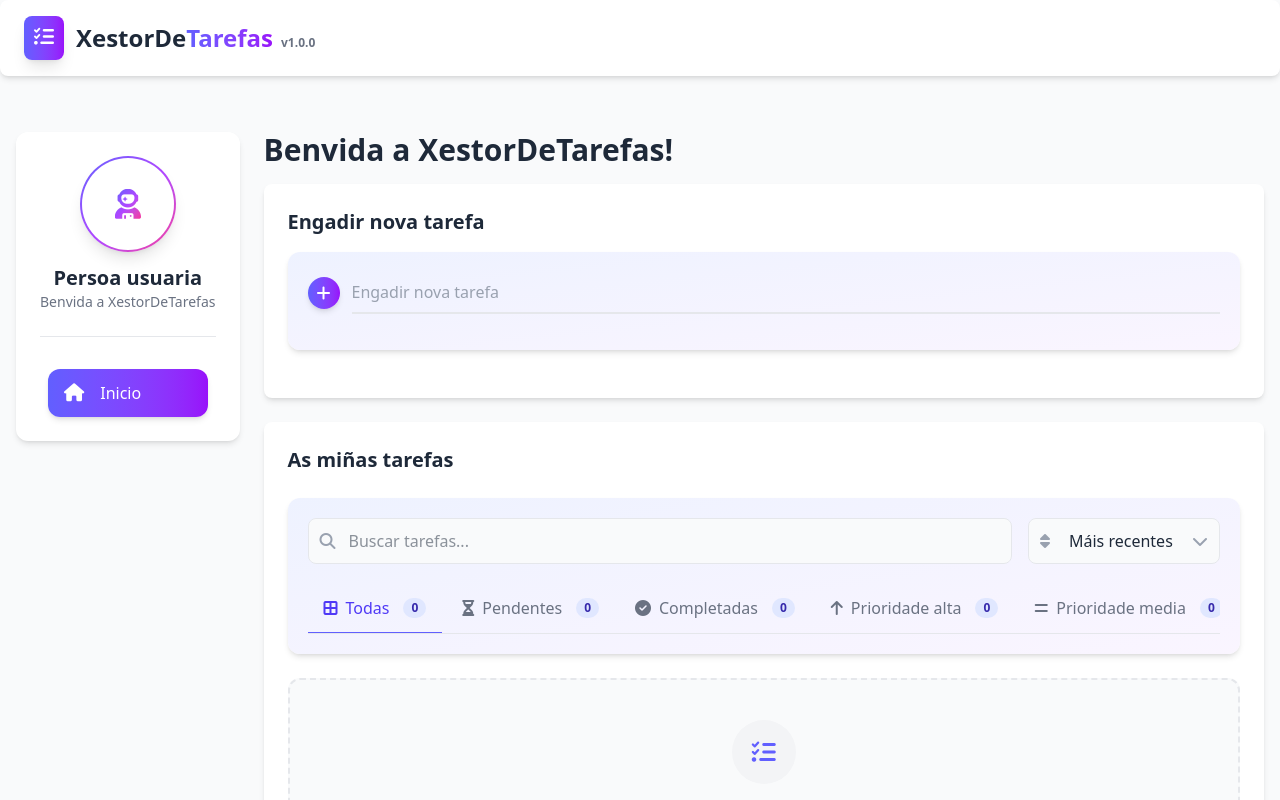
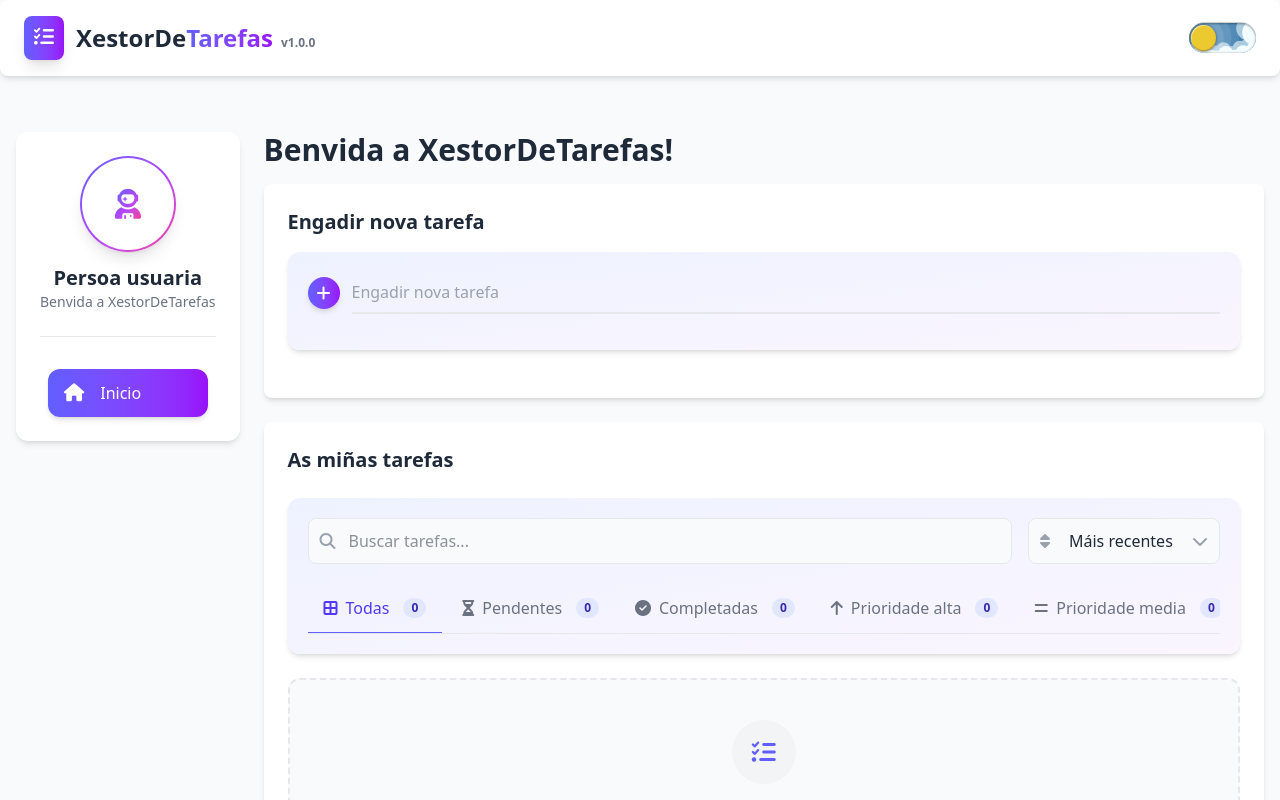
Before and after one commit to IPardelo/xestor-de-tarefas, a React (Vite) app: page / in a window 1280 px wide. Shown: the top 800 px of the page. Built offline with nearby package versions, Linux system fonts and the light colour scheme; a web font is replaced by a local one.

Commit message:
Modo nocturno na cabeceira

```diff
--- a/src/App.jsx
+++ b/src/App.jsx
@@ -1,5 +1,5 @@
 import { useEffect } from 'react';
-import { useDispatch } from 'react-redux';
+import { useDispatch, useSelector } from 'react-redux';
 import { AnimatePresence, motion } from 'framer-motion';
 
 // Componentes
@@ -10,10 +10,20 @@ import Sidebar from '@/Components/Layout/Sidebar';
 import TaskFilter from '@/Components/Tasks/TaskFilter';
 
 // Features
+import { seleccionarTema } from '@/Features/Theme/temaSlice';
 import { limpiarTareas } from '@/Features/Tasks/tareasSlice';
 
 export default function App() {
 	const dispatch = useDispatch();
+	const tema = useSelector(seleccionarTema);
+
+	useEffect(() => {
+		if (tema === 'oscuro') {
+			document.documentElement.classList.add('dark');
+		} else {
+			document.documentElement.classList.remove('dark');
+		}
+	}, [tema]);
 
 	// Limpiar tareas inválidas al iniciar la aplicación
 	useEffect(() => {
--- a/src/Components/Layout/Header.jsx
+++ b/src/Components/Layout/Header.jsx
@@ -1,11 +1,12 @@
 // ? Importaciones
 import { motion } from 'framer-motion';
 import packageJson from '../../../package.json';
+import DarkMode from '@/Components/UI/DarkMode';
 
 export default function Header() {
 	return (
 		<header className='bg-white dark:bg-gray-800 shadow-md rounded-lg mb-6 transition-colors duration-300'>
-			<nav className='container mx-auto px-4 sm:px-6 py-4 flex items-center'>
+			<nav className='container mx-auto px-4 sm:px-6 py-4 flex justify-between items-center'>
 				<section className='flex items-center gap-3 flex-1 min-w-0'>
 					<motion.div
 						initial={{ rotate: 0 }}
@@ -26,7 +27,11 @@ export default function Header() {
 						<span className='text-xs text-gray-500 dark:text-gray-400 ml-2'>v{packageJson.version}</span>
 					</motion.h1>
 				</section>
-
+				<div className='flex items-center gap-2 sm:gap-4'>
+					<motion.div whileHover={{ scale: 1.05 }} whileTap={{ scale: 0.95 }} className='relative z-10'>
+						<DarkMode />
+					</motion.div>
+				</div>
 			</nav>
 		</header>
 	);
```
